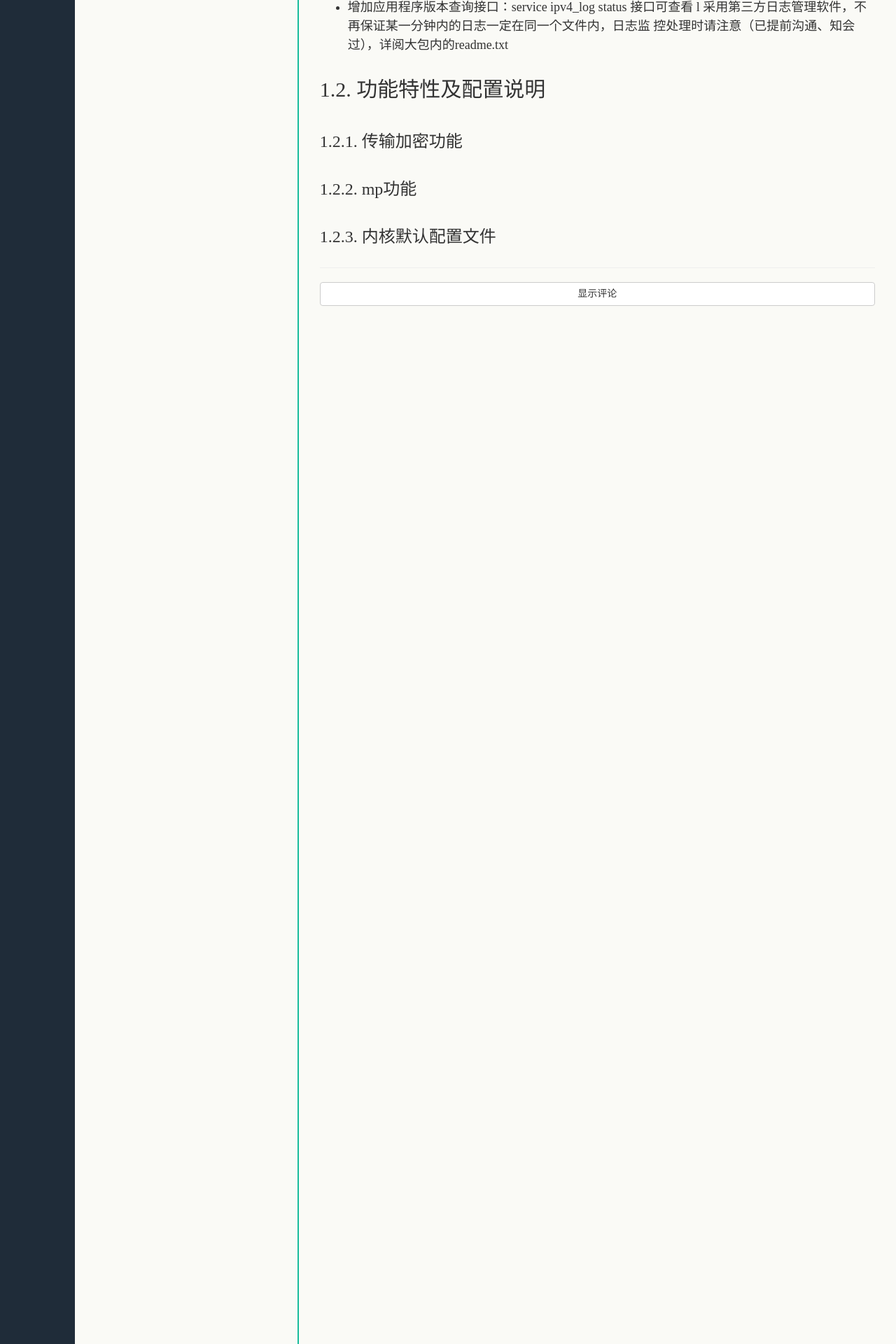
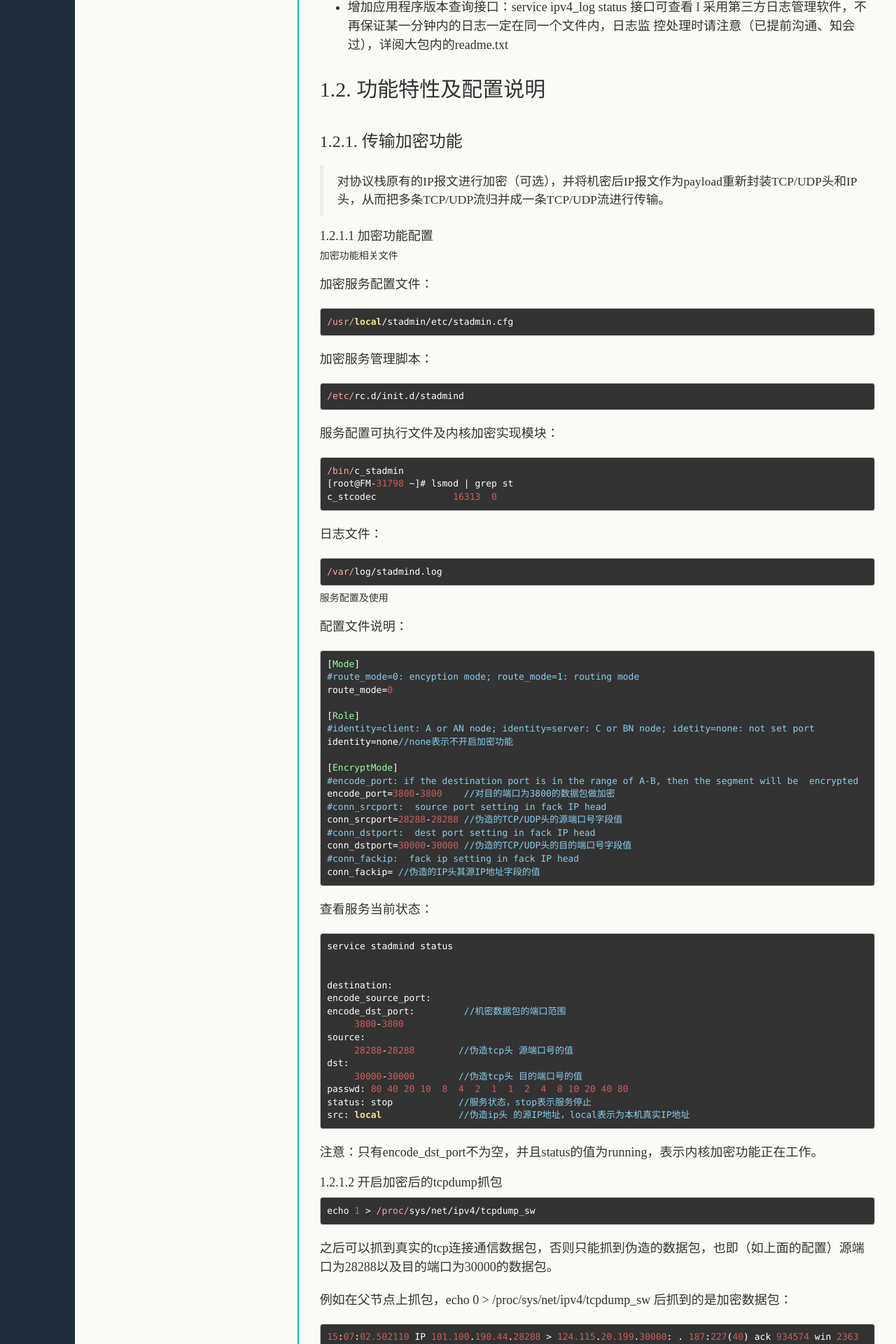
Before and after one commit to deeper-think/deeper-think.github.io.ws, a Jekyll site: the page built from source_code/_posts/2015-09-24-kernel-changelists-features.md, in a window 1280 px wide. Shown: the part 824-2744 px from the top of the page at 70% size. Built offline with Jekyll 4.4.1, drawn with Linux system fonts in a browser that asks for light colours; some of the changed text lies outside the part shown.

Commit message:
small changes

```diff
--- a/source_code/_posts/2015-09-24-kernel-changelists-features.md
+++ b/source_code/_posts/2015-09-24-kernel-changelists-features.md
@@ -36,6 +36,92 @@ l 采用第三方日志管理软件，不再保证某一分钟内的日志一定
 
 ### 1.2.1. 传输加密功能
 
+> 对协议栈原有的IP报文进行加密（可选），并将机密后IP报文作为payload重新封装TCP/UDP头和IP头，从而把多条TCP/UDP流归并成一条TCP/UDP流进行传输。
+
+#### 1.2.1.1 加密功能配置
+
+##### 加密功能相关文件
+加密服务配置文件：
+
+	/usr/local/stadmin/etc/stadmin.cfg
+
+加密服务管理脚本：
+
+	/etc/rc.d/init.d/stadmind
+
+服务配置可执行文件及内核加密实现模块：
+
+	/bin/c_stadmin
+	[root@FM-31798 ~]# lsmod | grep st
+	c_stcodec              16313  0
+
+日志文件：
+
+	/var/log/stadmind.log
+
+##### 服务配置及使用
+配置文件说明：
+
+	[Mode]
+	#route_mode=0: encyption mode; route_mode=1: routing mode
+	route_mode=0
+
+	[Role]
+	#identity=client: A or AN node; identity=server: C or BN node; idetity=none: not set port
+	identity=none//none表示不开启加密功能
+
+	[EncryptMode]
+	#encode_port: if the destination port is in the range of A-B, then the segment will be  encrypted
+	encode_port=3800-3800    //对目的端口为3800的数据包做加密
+	#conn_srcport:  source port setting in fack IP head
+	conn_srcport=28288-28288 //伪造的TCP/UDP头的源端口号字段值
+	#conn_dstport:  dest port setting in fack IP head
+	conn_dstport=30000-30000 //伪造的TCP/UDP头的目的端口号字段值
+	#conn_fackip:  fack ip setting in fack IP head
+	conn_fackip= //伪造的IP头其源IP地址字段的值
+
+查看服务当前状态：
+
+	service stadmind status
+
+
+	destination:
+	encode_source_port:
+	encode_dst_port:         //机密数据包的端口范围
+         3800-3800
+	source:
+         28288-28288        //伪造tcp头 源端口号的值
+	dst:
+         30000-30000        //伪造tcp头 目的端口号的值
+	passwd: 80 40 20 10  8  4  2  1  1  2  4  8 10 20 40 80
+	status: stop            //服务状态，stop表示服务停止
+	src: local              //伪造ip头 的源IP地址，local表示为本机真实IP地址
+
+注意：只有encode_dst_port不为空，并且status的值为running，表示内核加密功能正在工作。
+
+#### 1.2.1.2 开启加密后的tcpdump抓包
+
+	echo 1 > /proc/sys/net/ipv4/tcpdump_sw
+
+之后可以抓到真实的tcp连接通信数据包，否则只能抓到伪造的数据包，也即（如上面的配置）源端口为28288以及目的端口为30000的数据包。
+
+例如在父节点上抓包，echo 0 > /proc/sys/net/ipv4/tcpdump_sw 后抓到的是加密数据包：
+
+	15:07:02.502110 IP 101.100.190.44.28288 > 124.115.20.199.30000: . 187:227(40) ack 934574 win 2363
+	15:07:02.502113 IP 101.100.190.44.28288 > 124.115.20.199.30000: . 187:227(40) ack 935974 win 2369
+	15:07:02.502116 IP 101.100.190.44.28288 > 124.115.20.199.30000: . 187:227(40) ack 937374 win 2375
+	15:07:02.502119 IP 101.100.190.44.28288 > 124.115.20.199.30000: . 187:227(40) ack 938774 win 2380
+	15:07:02.502123 IP 101.100.190.44.28288 > 124.115.20.199.30000: . 187:227(40) ack 940174 win 2386
+
+在父节点上抓包，echo 1 > /proc/sys/net/ipv4/tcpdump_sw 后抓到的是解密数据包：
+
+	15:14:34.563531 IP 101.100.190.44.48951 > 124.115.20.199.3800: . ack 920075 win 2432
+	15:14:34.563534 IP 101.100.190.44.48951 > 124.115.20.199.3800: . ack 922875 win 2432
+	15:14:34.564058 IP 101.100.190.44.48951 > 124.115.20.199.3800: . ack 925675 win 2432
+	15:14:34.564108 IP 101.100.190.44.48951 > 124.115.20.199.3800: . ack 928475 win 2432
+	15:14:34.564116 IP 101.100.190.44.48951 > 124.115.20.199.3800: . ack 931275 win 2432
+
+
 
 ### 1.2.2. mp功能
 
```
